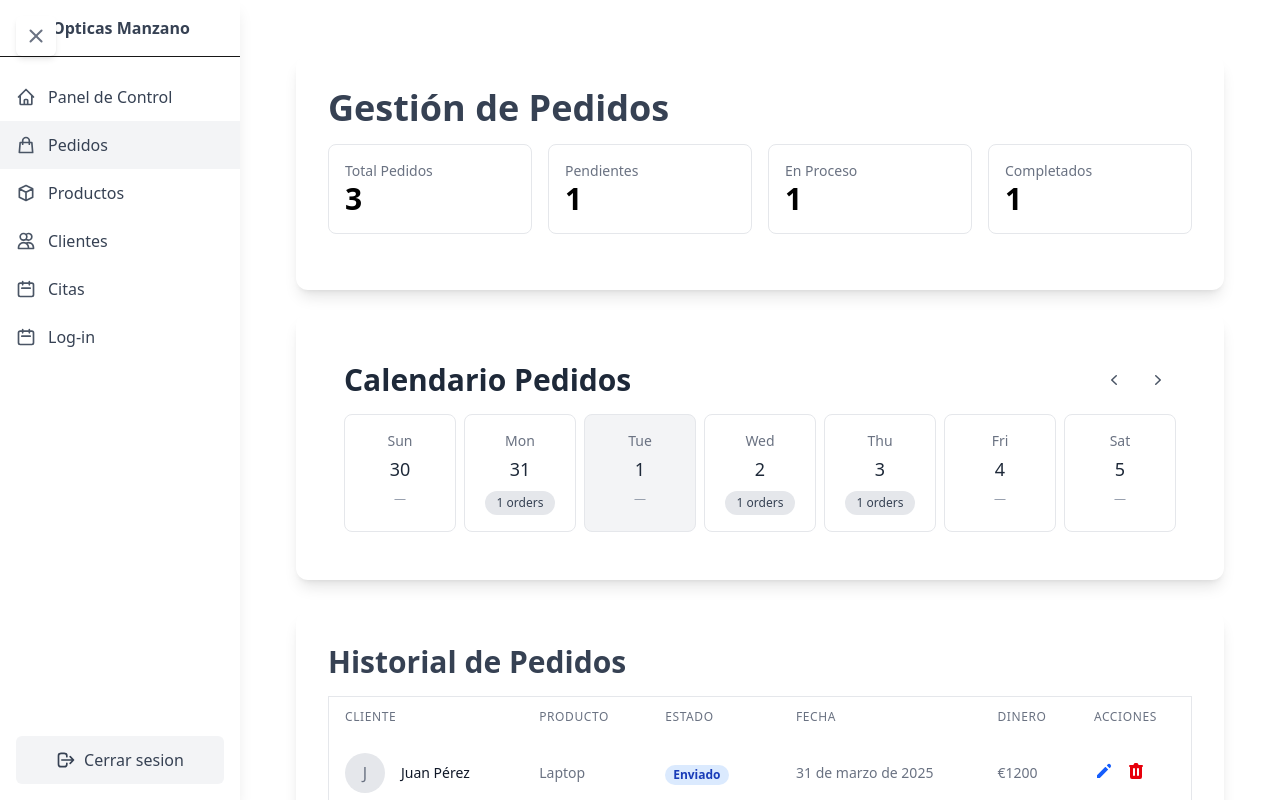
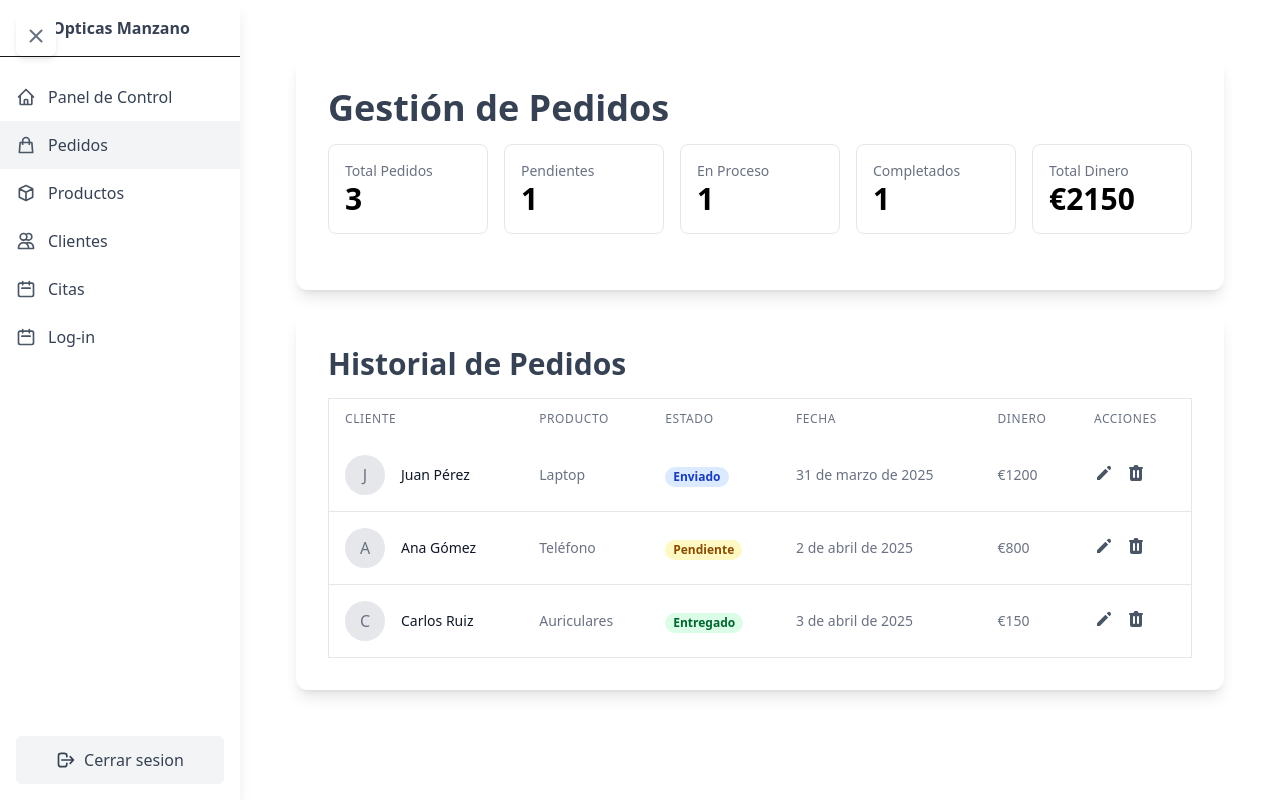
Before and after one commit to Antonio-DR99/Practica-Manzano, a Next.js app: page /pages/pedidos in a window 1280 px wide. Shown: the top 800 px of the page. Built offline with nearby package versions, Linux system fonts and the light colour scheme.

Commit message:
refactor: eliminar el componente de vista semanal y simplificar la gestión de pedidos

```diff
--- a/src/app/pages/pedidos/page.js
+++ b/src/app/pages/pedidos/page.js
@@ -1,118 +1,9 @@
 'use client';
 
 import { useState, useEffect, useRef } from 'react';
-import { Calendar, momentLocalizer, Navigate } from 'react-big-calendar';
-import moment from 'moment';
-import 'react-big-calendar/lib/css/react-big-calendar.css';
-
-
-
-const localizer = momentLocalizer(moment);
-
-function CustomWeekView({ date, localizer, events, onNavigate }) {
-  const startOfWeek = moment(date).startOf('week');
-  const days = [];
-  for (let i = 0; i < 7; i++) {
-    days.push(moment(startOfWeek).add(i, 'days').toDate());
-  }
-
-  const ordersCountByDay = events.reduce((acc, event) => {
-    const eventDate = new Date(event.fecha);
-    const key = eventDate.toLocaleDateString();
-    acc[key] = (acc[key] || 0) + 1;
-    return acc;
-  }, {});
-
-  const handlePrevWeek = () => {
-    const prevWeek = moment(date).subtract(1, 'week').toDate();
-    console.log('Navegando a la semana anterior:', prevWeek);
-    onNavigate(prevWeek); // Simplificamos: solo pasamos la nueva fecha
-  };
-
-  const handleNextWeek = () => {
-    const nextWeek = moment(date).add(1, 'week').toDate();
-    console.log('Navegando a la semana siguiente:', nextWeek);
-    onNavigate(nextWeek); // Simplificamos: solo pasamos la nueva fecha
-  };
-
-  const today = new Date();
-
-  return (
-    <div className="custom-week-view p-4">
-      <div className="flex justify-between items-center mb-4">
-        <h3 className="text-3xl font-semibold text-gray-800">Calendario Pedidos</h3>
-        <div className="flex space-x-2">
-          <button onClick={handlePrevWeek} className="p-2 rounded-full hover:bg-gray-200" aria-label="Previous week">
-            <svg xmlns="http://www.w3.org/2000/svg" className="h-5 w-5 text-gray-600" viewBox="0 0 20 20" fill="currentColor">
-              <path fillRule="evenodd" d="M12.79 5.23a.75.75 0 01-.02 1.06L8.832 10l3.938 3.71a.75.75 0 11-1.04 1.08l-4.5-4.25a.75.75 0 010-1.08l4.5-4.25a.75.75 0 011.06.02z" clipRule="evenodd" />
-            </svg>
-          </button>
-          <button onClick={handleNextWeek} className="p-2 rounded-full hover:bg-gray-200" aria-label="Next week">
-            <svg xmlns="http://www.w3.org/2000/svg" className="h-5 w-5 text-gray-600" viewBox="0 0 20 20" fill="currentColor">
-              <path fillRule="evenodd" d="M7.21 14.77a.75.75 0 01.02-1.06L11.168 10 7.23 6.29a.75.75 0 111.04-1.08l4.5 4.25a.75.75 0 010 1.08l-4.5 4.25a.75.75 0 01-1.06-.02z" clipRule="evenodd" />
-            </svg>
-          </button>
-        </div>
-      </div>
-      <div className="grid grid-cols-7 gap-2">
-        {days.map((day) => {
-          const label = localizer.format(day, 'ddd');
-          const dateNumber = day.getDate();
-          const count = ordersCountByDay[day.toLocaleDateString()] || 0;
-          const isToday = moment(day).isSame(today, 'day');
-          return (
-            <div
-              key={day.toISOString()}
-              className={`border border-gray-200 rounded-lg p-4 flex flex-col items-center cursor-pointer hover:bg-gray-100 ${isToday ? 'bg-gray-100' : ''}`}
-              onClick={() => onNavigate(day)}
-            >
-              <div className="text-sm text-gray-500">{label}</div>
-              <div className="mt-1 text-lg font-medium text-gray-800">{dateNumber}</div>
-              {count > 0 ? (
-                <div className="mt-2 bg-gray-200 px-3 py-1 rounded-full text-xs text-gray-700">{count} orders</div>
-              ) : (
-                <div className="mt-2 text-gray-400 text-xs">—</div>
-              )}
-            </div>
-          );
-        })}
-      </div>
-    </div>
-  );
-}
-
-CustomWeekView.range = (date) => {
-  const startOfWeek = moment(date).startOf('week');
-  const days = [];
-  for (let i = 0; i < 7; i++) {
-    days.push(moment(startOfWeek).add(i, 'days').toDate());
-  }
-  return days;
-};
-
-CustomWeekView.navigate = (date, action) => {
-  switch (action) {
-    case Navigate.PREVIOUS:
-      return moment(date).subtract(1, 'week').toDate();
-    case Navigate.NEXT:
-      return moment(date).add(1, 'week').toDate();
-    case Navigate.TODAY:
-      return new Date();
-    default:
-      return date;
-  }
-};
-
-CustomWeekView.title = (date, { localizer }) => {
-  const range = CustomWeekView.range(date);
-  const start = range[0];
-  const end = range[range.length - 1];
-  return `${localizer.format(start, 'MMM DD')} - ${localizer.format(end, 'MMM DD')}`;
-};
 
 export default function PedidosPage() {
   const [fechaSeleccionada, setFechaSeleccionada] = useState(null);
-  const [currentDate, setCurrentDate] = useState(null);
   const [pedidosDelDia, setPedidosDelDia] = useState([]);
   const [pedidos, setPedidos] = useState([
     { id: 1, cliente: 'Juan Pérez', producto: 'Laptop', estado: 'Enviado', fecha: '2025-03-31', dinero: 1200 },
@@ -122,55 +13,34 @@ export default function PedidosPage() {
   const [showEditModal, setShowEditModal] = useState(false);
   const [showDeleteModal, setShowDeleteModal] = useState(false);
   const [currentPedido, setCurrentPedido] = useState(null);
-  const [formData, setFormData] = useState({
-    cliente: '',
-    producto: '',
-    estado: 'Pendiente',
-    fecha: '',
-    dinero: '',
-  });
+  const [formData, setFormData] = useState({ cliente: '', producto: '', estado: 'Pendiente', fecha: '', dinero: '' });
   const [notification, setNotification] = useState({ show: false, message: '', type: '' });
   const modalRef = useRef(null);
 
-  // Set the body background to white on component mount
   useEffect(() => {
     document.body.style.backgroundColor = 'white';
-    // Cleanup on component unmount
-    return () => {
-      document.body.style.backgroundColor = '';
-    };
+    return () => { document.body.style.backgroundColor = ''; };
   }, []);
 
   useEffect(() => {
-    const now = new Date();
-    setFechaSeleccionada(now);
-    setCurrentDate(now);
-    obtenerPedidosDelDia(now);
+    const hoy = new Date();
+    setFechaSeleccionada(hoy);
+    obtenerPedidosDelDia(hoy);
   }, []);
 
   const obtenerPedidosDelDia = (fecha) => {
-    const fechaValida = fecha instanceof Date && !isNaN(fecha) ? fecha : new Date();
     const pedidosFiltrados = pedidos.filter(
-      (pedido) => new Date(pedido.fecha).toLocaleDateString() === fechaValida.toLocaleDateString()
+      (p) => new Date(p.fecha).toLocaleDateString() === fecha.toLocaleDateString()
     );
     setPedidosDelDia(pedidosFiltrados);
-    setFechaSeleccionada(fechaValida);
+    setFechaSeleccionada(fecha);
   };
 
-  const handleNavigate = (newDate) => {
-    console.log('handleNavigate llamado con newDate:', newDate);
-    setCurrentDate(newDate); // Actualiza el estado de la fecha actual
-    obtenerPedidosDelDia(newDate); // Actualiza los pedidos del día
-  };
-
-  useEffect(() => {
-    console.log('currentDate actualizado a:', currentDate);
-  }, [currentDate]);
-
   const totalPedidos = pedidos.length;
-  const pedidosPendientes = pedidos.filter((pedido) => pedido.estado === 'Pendiente').length;
-  const pedidosEnProceso = pedidos.filter((pedido) => pedido.estado === 'Enviado').length;
-  const pedidosCompletados = pedidos.filter((pedido) => pedido.estado === 'Entregado').length;
+  const pedidosPendientes = pedidos.filter((p) => p.estado === 'Pendiente').length;
+  const pedidosEnProceso = pedidos.filter((p) => p.estado === 'Enviado').length;
+  const pedidosCompletados = pedidos.filter((p) => p.estado === 'Entregado').length;
+  const totalDinero = pedidos.reduce((sum, p) => sum + p.dinero, 0);
 
   useEffect(() => {
     function handleClickOutside(event) {
@@ -180,9 +50,7 @@ export default function PedidosPage() {
       }
     }
     document.addEventListener('mousedown', handleClickOutside);
-    return () => {
-      document.removeEventListener('mousedown', handleClickOutside);
-    };
+    return () => document.removeEventListener('mousedown', handleClickOutside);
   }, []);
 
   const handleInputChange = (e) => {
@@ -192,13 +60,7 @@ export default function PedidosPage() {
 
   const handleEditClick = (pedido) => {
     setCurrentPedido(pedido);
-    setFormData({
-      cliente: pedido.cliente,
-      producto: pedido.producto,
-      estado: pedido.estado,
-      fecha: pedido.fecha,
-      dinero: pedido.dinero.toString(),
-    });
+    setFormData({ ...pedido, dinero: pedido.dinero.toString() });
     setShowEditModal(true);
   };
 
@@ -208,40 +70,39 @@ export default function PedidosPage() {
   };
 
   const handleSaveEdit = () => {
-    const updatedPedidos = pedidos.map((p) =>
-      p.id === currentPedido.id ? { ...p, ...formData, dinero: parseFloat(formData.dinero) } : p
+    setPedidos(
+      pedidos.map((p) =>
+        p.id === currentPedido.id
+          ? { ...p, ...formData, dinero: parseFloat(formData.dinero) }
+          : p
+      )
     );
-    setPedidos(updatedPedidos);
     setShowEditModal(false);
     showNotification('Pedido actualizado correctamente', 'success');
     obtenerPedidosDelDia(fechaSeleccionada);
   };
 
   const handleConfirmDelete = () => {
-    const updatedPedidos = pedidos.filter((p) => p.id !== currentPedido.id);
-    setPedidos(updatedPedidos);
+    setPedidos(pedidos.filter((p) => p.id !== currentPedido.id));
     setShowDeleteModal(false);
     showNotification('Pedido eliminado correctamente', 'success');
     obtenerPedidosDelDia(fechaSeleccionada);
   };
 
-  const showNotification = (message, type) => {
-    setNotification({ show: true, message, type });
-    setTimeout(() => {
-      setNotification({ show: false, message: '', type: '' });
-    }, 3000);
+  const showNotification = (msg, type) => {
+    setNotification({ show: true, message: msg, type });
+    setTimeout(() => setNotification({ show: false, message: '', type: '' }), 3000);
   };
 
-  if (!fechaSeleccionada || !currentDate) {
-    return <div>Cargando...</div>;
-  }
+  if (fechaSeleccionada === null) return <div>Cargando...</div>;
 
   return (
     <div className="min-h-screen bg-white text-black p-6">
       <div className="max-w-7xl mx-auto">
+        {/* Estadísticas */}
         <div className="p-8 rounded-xl shadow-lg mb-6 bg-white">
           <h2 className="text-4xl font-semibold text-gray-700 mb-4 text-left">Gestión de Pedidos</h2>
-          <div className="grid grid-cols-1 md:grid-cols-4 gap-4 mb-6">
+          <div className="grid grid-cols-1 md:grid-cols-5 gap-4 mb-6">
             <div className="bg-white p-4 rounded-lg border border-gray-200">
               <h3 className="text-gray-500 text-sm font-medium">Total Pedidos</h3>
               <p className="text-3xl font-bold">{totalPedidos}</p>
@@ -258,22 +119,14 @@ export default function PedidosPage() {
               <h3 className="text-gray-500 text-sm font-medium">Completados</h3>
               <p className="text-3xl font-bold">{pedidosCompletados}</p>
             </div>
+            <div className="bg-white p-4 rounded-lg border border-gray-200">
+              <h3 className="text-gray-500 text-sm font-medium">Total Dinero</h3>
+              <p className="text-3xl font-bold">€{totalDinero}</p>
             </div>
           </div>
-        <div className="p-8 rounded-xl shadow-lg mb-6 bg-white">
-          <Calendar
-            localizer={localizer}
-            events={pedidos}
-            views={{ customWeek: CustomWeekView }}
-            view="customWeek"
-            date={currentDate} // Asegúrate de pasar la fecha actual
-            onNavigate={handleNavigate} // Maneja la navegación
-            toolbar={false}
-            eventPropGetter={() => ({ style: { display: 'none' } })}
-          />
         </div>
-      </div>
-      <div className="mt-8">
+
+        {/* Historial de Pedidos */}
         <div className="p-8 rounded-xl shadow-lg mb-6 bg-white">
           <h2 className="text-3xl font-semibold text-gray-700 mb-4 text-left">Historial de Pedidos</h2>
           <div className="overflow-x-auto">
@@ -294,9 +147,7 @@ export default function PedidosPage() {
                     <tr key={pedido.id} className="hover:bg-gray-50">
                       <td className="py-4 px-4 whitespace-nowrap">
                         <div className="flex items-center">
-                          <div className="flex-shrink-0 h-10 w-10 bg-gray-200 rounded-full flex items-center justify-center text-gray-500">
-                            {pedido.cliente.charAt(0).toUpperCase()}
-                          </div>
+                          <div className="flex-shrink-0 h-10 w-10 bg-gray-200 rounded-full flex items-center justify-center text-gray-500">{pedido.cliente.charAt(0).toUpperCase()}</div>
                           <div className="ml-4">
                             <div className="text-sm font-medium text-gray-900">{pedido.cliente}</div>
                           </div>
@@ -304,25 +155,12 @@ export default function PedidosPage() {
                       </td>
                       <td className="py-4 px-4 whitespace-nowrap text-sm text-gray-500">{pedido.producto}</td>
                       <td className="py-4 px-4 whitespace-nowrap">
-                        <span
-                          className={`px-2 inline-flex text-xs leading-5 font-semibold rounded-full ${
-                            pedido.estado === 'Pendiente'
-                              ? 'bg-yellow-100 text-yellow-800'
-                              : pedido.estado === 'Enviado'
-                              ? 'bg-blue-100 text-blue-800'
-                              : 'bg-green-100 text-green-800'
-                          }`}
-                        >
-                          {pedido.estado}
-                        </span>
+                        <span className={`px-2 inline-flex text-xs leading-5 font-semibold rounded-full ${
+                          pedido.estado === 'Pendiente' ? 'bg-yellow-100 text-yellow-800' :
+                          pedido.estado === 'Enviado' ? 'bg-blue-100 text-blue-800' : 'bg-green-100 text-green-800'
+                        }`}>{pedido.estado}</span>
                       </td>
-                      <td className="py-4 px-4 whitespace-nowrap text-sm text-gray-500">
-                        {new Date(pedido.fecha).toLocaleDateString('es-ES', {
-                          year: 'numeric',
-                          month: 'long',
-                          day: 'numeric',
-                        })}
-                      </td>
+                      <td className="py-4 px-4 whitespace-nowrap text-sm text-gray-500">{new Date(pedido.fecha).toLocaleDateString('es-ES',{ year:'numeric',month:'long',day:'numeric'})}</td>
                       <td className="py-4 px-4 whitespace-nowrap text-sm text-gray-500">€{pedido.dinero}</td>
                       <td className="py-4 px-4 whitespace-nowrap text-sm font-medium">
                         <button
@@ -330,7 +168,7 @@ export default function PedidosPage() {
                           className="text-blue-600 hover:text-blue-900 mr-3"
                           aria-label="Editar pedido"
                         >
-                          <svg xmlns="http://www.w3.org/2000/svg" className="h-5 w-5" viewBox="0 0 20 20" fill="currentColor">
+                          <svg xmlns="http://www.w3.org/2000/svg" className="h-5 w-5 text-gray-600" viewBox="0 0 20 20" fill="currentColor">
                             <path d="M13.586 3.586a2 2 0 112.828 2.828l-.793.793-2.828-2.828.793-.793zM11.379 5.793L3 14.172V17h2.828l8.38-8.379-2.83-2.828z" />
                           </svg>
                         </button>
@@ -339,7 +177,7 @@ export default function PedidosPage() {
                           className="text-red-600 hover:text-red-900"
                           aria-label="Eliminar pedido"
                         >
-                          <svg xmlns="http://www.w3.org/2000/svg" className="h-5 w-5" viewBox="0 0 20 20" fill="currentColor">
+                          <svg xmlns="http://www.w3.org/2000/svg" className="h-5 w-5 text-gray-600" viewBox="0 0 20 20" fill="currentColor">
                             <path fillRule="evenodd" d="M9 2a1 1 0 00-.894.553L7.382 4H4a1 1 0 000 2v10a2 2 0 002 2h8a2 2 0 002-2V6a1 1 0 100-2h-3.382l-.724-1.447A1 1 0 0011 2H9zM7 8a1 1 0 012 0v6a1 1 0 11-2 0V8zm5-1a1 1 0 00-1 1v6a1 1 0 102 0V8a1 1 0 00-1-1z" clipRule="evenodd" />
                           </svg>
                         </button>
@@ -347,87 +185,35 @@ export default function PedidosPage() {
                     </tr>
                   ))
                 ) : (
-                  <tr>
-                    <td colSpan="6" className="py-4 px-4 text-center text-gray-500">
-                      No se encontraron pedidos
-                    </td>
-                  </tr>
+                  <tr><td colSpan="6" className="py-4 px-4 text-center text-gray-500">No se encontraron pedidos</td></tr>
                 )}
               </tbody>
             </table>
           </div>
         </div>
-      </div>
+
+        {/* Modales */}
         {showEditModal && (
           <div className="fixed inset-0 bg-black bg-opacity-50 flex items-center justify-center z-50">
             <div ref={modalRef} className="bg-white rounded-lg p-6 w-full max-w-md">
               <h3 className="text-xl font-semibold mb-4">Editar Pedido</h3>
               <div className="space-y-4">
-              <div>
-                <label className="block text-sm font-medium text-gray-700 mb-1">Cliente</label>
-                <input
-                  type="text"
-                  name="cliente"
-                  value={formData.cliente}
-                  onChange={handleInputChange}
-                  className="w-full p-2 border border-gray-300 rounded-md"
-                  required
-                />
-              </div>
-              <div>
-                <label className="block text-sm font-medium text-gray-700 mb-1">Producto</label>
-                <input
-                  type="text"
-                  name="producto"
-                  value={formData.producto}
-                  onChange={handleInputChange}
-                  className="w-full p-2 border border-gray-300 rounded-md"
-                  required
-                />
-              </div>
-              <div>
-                <label className="block text-sm font-medium text-gray-700 mb-1">Estado</label>
-                <select
-                  name="estado"
-                  value={formData.estado}
-                  onChange={handleInputChange}
-                  className="w-full p-2 border border-gray-300 rounded-md"
-                >
-                  <option value="Pendiente">Pendiente</option>
-                  <option value="Enviado">Enviado</option>
-                  <option value="Entregado">Entregado</option>
+                <label className="block text-sm font-medium text-gray-700">Cliente</label>
+                <input name="cliente" value={formData.cliente} onChange={handleInputChange} className="w-full p-2 border rounded-md" />
+                <label className="block text-sm font-medium text-gray-700">Producto</label>
+                <input name="producto" value={formData.producto} onChange={handleInputChange} className="w-full p-2 border rounded-md" />
+                <label className="block text-sm font-medium text-gray-700">Estado</label>
+                <select name="estado" value={formData.estado} onChange={handleInputChange} className="w-full p-2 border rounded-md">
+                  <option value="Pendiente">Pendiente</option><option value="Enviado">Enviado</option><option value="Entregado">Entregado</option>
                 </select>
-              </div>
-              <div>
-                <label className="block text-sm font-medium text-gray-700 mb-1">Fecha</label>
-                <input
-                  type="date"
-                  name="fecha"
-                  value={formData.fecha}
-                  onChange={handleInputChange}
-                  className="w-full p-2 border border-gray-300 rounded-md"
-                  required
-                />
-              </div>
-              <div>
-                <label className="block text-sm font-medium text-gray-700 mb-1">Dinero (€)</label>
-                <input
-                  type="number"
-                  name="dinero"
-                  value={formData.dinero}
-                  onChange={handleInputChange}
-                  className="w-full p-2 border border-gray-300 rounded-md"
-                  required
-                />
-              </div>
+                <label className="block text-sm font-medium text-gray-700">Fecha</label>
+                <input type="date" name="fecha" value={formData.fecha} onChange={handleInputChange} className="w-full p-2 border rounded-md" />
+                <label className="block text-sm font-medium text-gray-700">Dinero (€)</label>
+                <input type="number" name="dinero" value={formData.dinero} onChange={handleInputChange} className="w-full p-2 border rounded-md" />
               </div>
               <div className="flex justify-end space-x-3 mt-6">
-              <button onClick={() => setShowEditModal(false)} className="px-4 py-2 bg-gray-200 text-gray-800 rounded-md hover:bg-gray-300">
-                Cancelar
-              </button>
-              <button onClick={handleSaveEdit} className="px-4 py-2 bg-blue-600 text-white rounded-md hover:bg-blue-700">
-                Guardar
-              </button>
+                <button onClick={() => setShowEditModal(false)} className="px-4 py-2 bg-gray-200 rounded-md">Cancelar</button>
+                <button onClick={handleSaveEdit} className="px-4 py-2 bg-blue-600 text-white rounded-md">Guardar</button>
               </div>
             </div>
           </div>
@@ -436,30 +222,20 @@ export default function PedidosPage() {
           <div className="fixed inset-0 bg-black bg-opacity-50 flex items-center justify-center z-50">
             <div ref={modalRef} className="bg-white rounded-lg p-6 w-full max-w-md">
               <h3 className="text-xl font-semibold mb-4">Confirmar Eliminación</h3>
-            <p className="mb-6">
-              ¿Estás seguro de que deseas eliminar el pedido de{' '}
-              <span className="font-semibold">{currentPedido?.cliente}</span>? Esta acción no se puede deshacer.
-            </p>
-            <div className="flex justify-end space-x-3">
-              <button onClick={() => setShowDeleteModal(false)} className="px-4 py-2 bg-gray-200 text-gray-800 rounded-md hover:bg-gray-300">
-                Cancelar
-              </button>
-              <button onClick={handleConfirmDelete} className="px-4 py-2 bg-red-600 text-white rounded-md hover:bg-red-700">
-                Eliminar
-              </button>
+              <p>¿Seguro que deseas eliminar el pedido de <span className="font-semibold">{currentPedido?.cliente}</span>?</p>
+              <div className="flex justify-end space-x-3 mt-6">
+                <button onClick={() => setShowDeleteModal(false)} className="px-4 py-2 bg-gray-200 rounded-md">Cancelar</button>
+                <button onClick={handleConfirmDelete} className="px-4 py-2 bg-red-600 text-white rounded-md">Eliminar</button>
               </div>
             </div>
           </div>
         )}
+
+        {/* Notificación */}
         {notification.show && (
-        <div
-          className={`fixed bottom-4 right-4 px-6 py-3 rounded-md shadow-md ${
-            notification.type === 'success' ? 'bg-green-500' : 'bg-red-500'
-          } text-white`}
-        >
-          {notification.message}
+          <div className={`fixed bottom-4 right-4 px-6 py-3 rounded-md shadow-md ${notification.type === 'success' ? 'bg-green-500' : 'bg-red-500'} text-white`}>{notification.message}</div>
+        )}
       </div>
-      )}
     </div>
   );
 }
```
Lines whose indentation alone changed are shown as unchanged.
